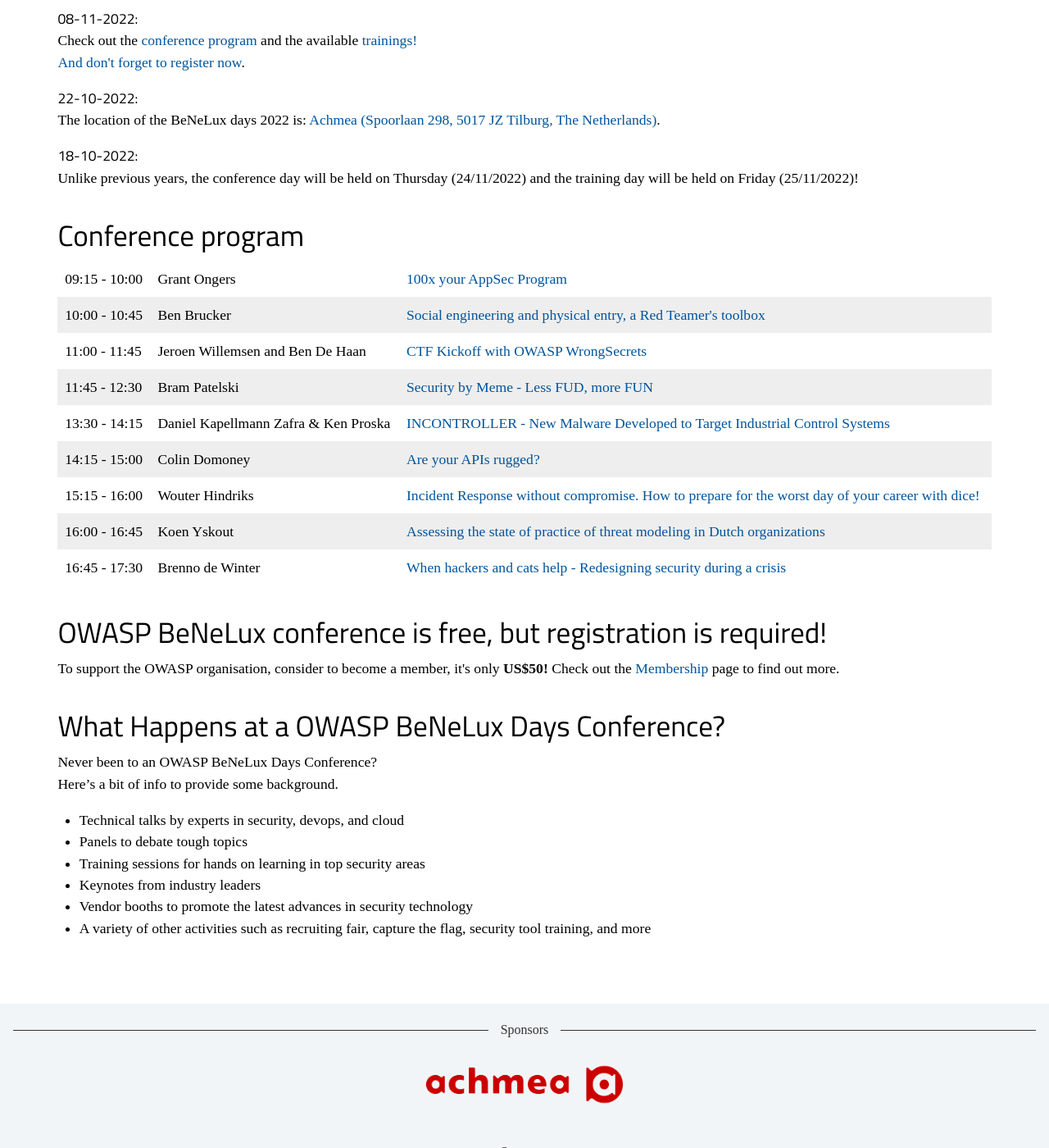
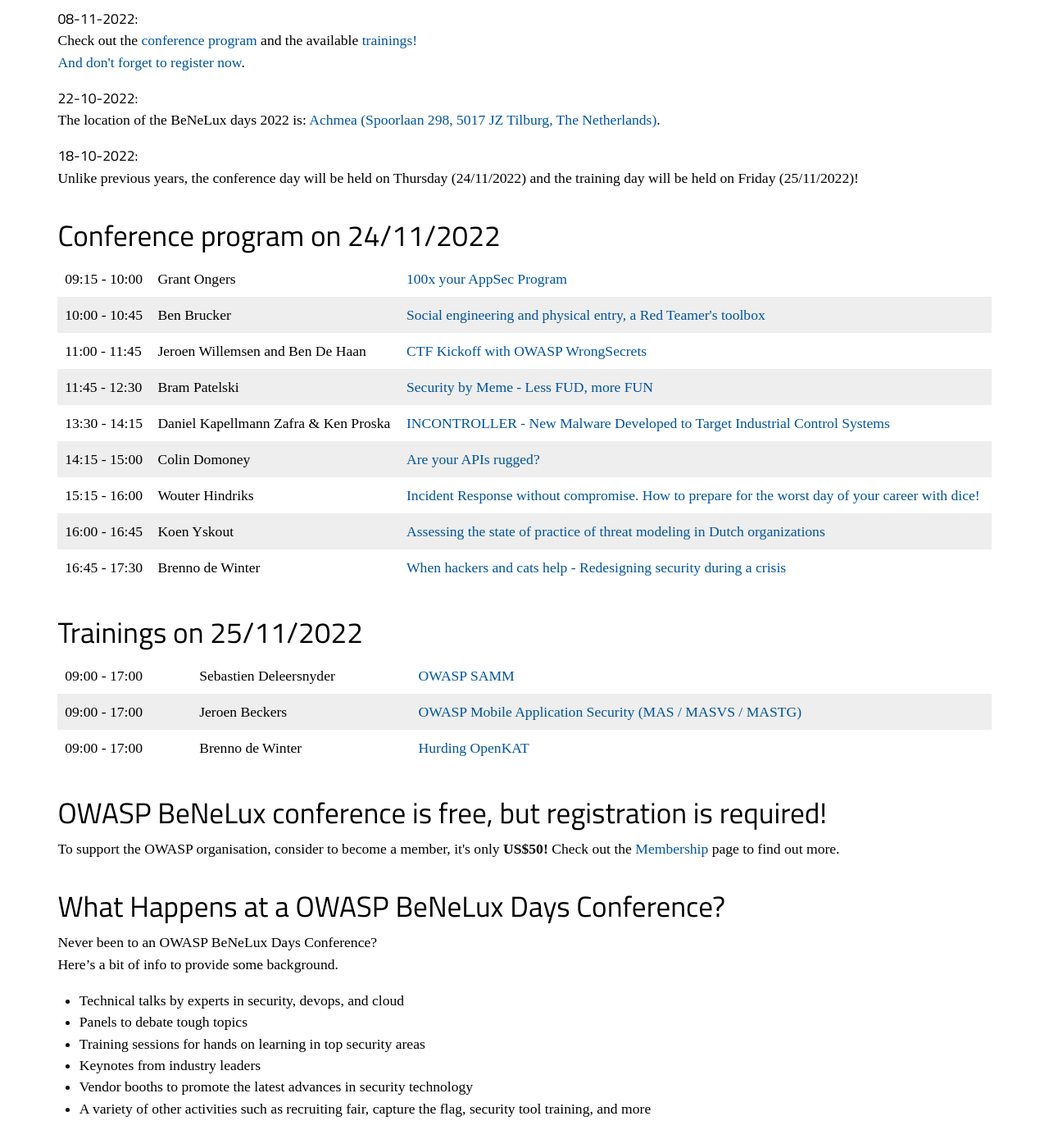
Before and after one commit to dm-17/Owasp-BeNeLux-Days-2022, a Jekyll site: the page built from index.html, in a window 1280 px wide and 1400 px high, scrolled down 472 px. Shown: the whole window at 82% size. Built offline with Jekyll 4.4.1, drawn with Linux system fonts in a browser that asks for light colours; some web fonts are replaced.

Commit message:
updated index page

```diff
--- a/_data/conference.yml
+++ b/_data/conference.yml
@@ -1,4 +1,4 @@
-# 25/09/2022
+# 24/09/2022
 
 - image   : grant-ongers.png
   day     : 24/11/2022
--- a/_data/training.yml
+++ b/_data/training.yml
@@ -1,8 +1,8 @@
-# 25/09/2022
+# 25/11/2022
 
 - image   : sebastien-deleersnyder.jpg
   day     : 25/11/2022
-  time    : 09:00
+  time    : 09:00 - 17:00
   name    : Sebastien Deleersnyder
   bio     : >-
             Sebastien (Seba) Deleersnyder is co-founder and CTO of Toreon.
@@ -101,10 +101,11 @@
   feed    :
   url     :
   urltag  :
+  display : yes
 
 - image   : jeroen-beckers.jpeg
   day     : 25/11/2022
-  time    : 09:00
+  time    : 09:00 - 17:00
   name    : Jeroen Beckers
   bio     : >-
             I am the mobile solution lead at NVISO, where I am responsible for
@@ -137,10 +138,11 @@
   feed    :
   url     :
   urltag  :
+  display : yes
 
 - image   : brenno-de-winter.jpg
   day     : 25/11/2022
-  time    : 09:00
+  time    : 09:00 - 17:00
   name    : Brenno de Winter
   bio     : >-
             Brenno de Winter, 1971, wrote his first software at the age of 5.
@@ -171,3 +173,4 @@
   feed    :
   url     :
   urltag  :
+  display : yes
--- a/index.html
+++ b/index.html
@@ -8,14 +8,15 @@
 <br><br>
 <h2>News</h2>
 {% for news in site.data.news %}
-  {% if news.display -eq "yes" %}
+  {% if news.display %}
   <h5>{{news.date}}:</h5>
   <p>{{news.text}}</p>
   {% endif %}
 {% endfor %}
 <br>
-<h2>Conference program</h2>
+
   {% if site.data.conference[0].name %}
+  <h2>Conference program on 24/11/2022</h2>
   	{% assign speakers = site.data.conference | sort: 'time' %}
   	<table>
   	{% for speaker in speakers %}
@@ -30,6 +31,24 @@
   	</table>
   {% endif %}
 <br>
+  {% if site.data.training[0].name %}
+  <h2>Trainings on 25/11/2022</h2>
+  	{% assign trainings = site.data.training | sort: 'time' %}
+  	<table>
+  	{% for training in trainings %}
+      {% if training.display %}
+  	  <tr>
+  	    <td>{{training.time}}</td>
+  	    <td>{{training.name}}</td>
+  	    <td><a href="/program/training#{{training.name | replace: " ","-"}}">{{training.title}}</a></td>
+  	  </tr>
+      {% endif %}
+  	{% endfor %}
+  	</table>
+  {% endif %}
+<br>
+
+
 <h2>OWASP BeNeLux conference is free, but registration is required!</h2>
 <p>To support the OWASP organisation, consider to become a member, it's only <strong>US$50!</strong> Check out the <a href="https://wiki.owasp.org/index.php/Membership">Membership</a> page to find out more.</p>
 <br>
```
Also changed, not shown: program/training.md (+2 -3 lines).
